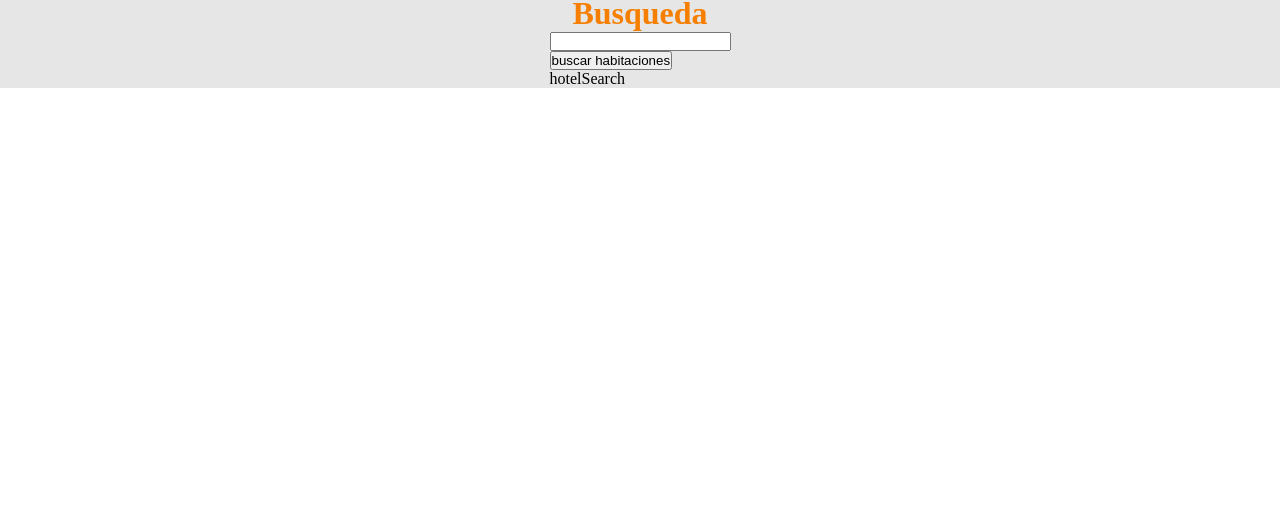
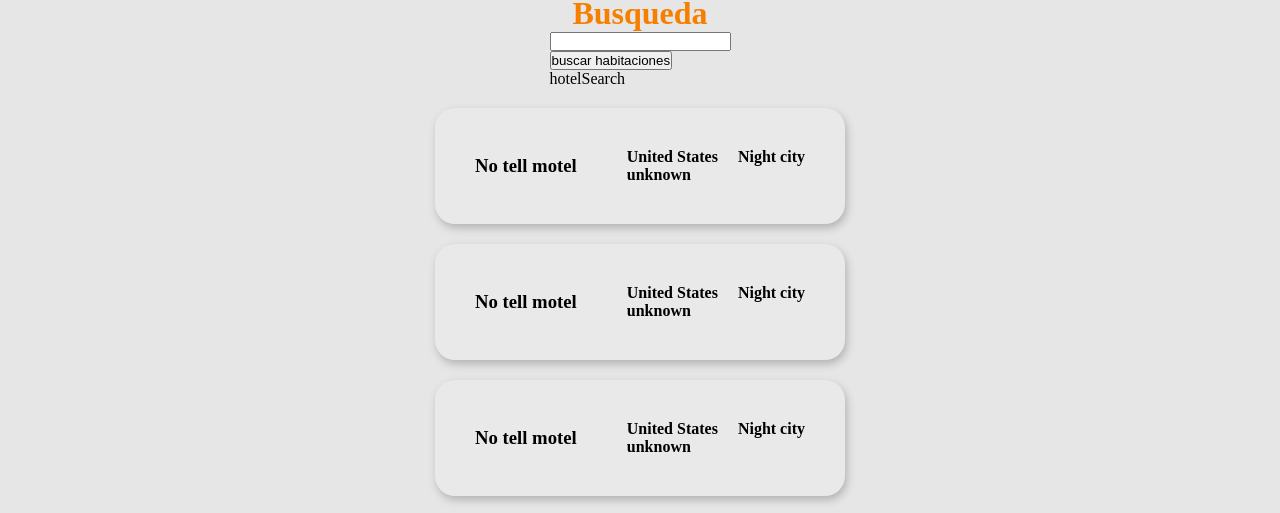
Before and after one commit to DavidTorres16/Prueba-tecnica, a React (Vite) app in the folder prueba-frontend/: page / in a window 1280 px wide. Shown: the part 309-822 px from the top of the page. Before the commit the page ends 800 px from the top, so only its background shows below. Built offline with nearby package versions, Linux system fonts and the light colour scheme.

Commit message:
basic card creation

```diff
--- /dev/null
+++ b/prueba-frontend/src/app/interfaceValidators/generalnterfacesValidator.ts
@@ -0,0 +1,23 @@
+import { hotelInterface, roomInterface } from "@app/interface/general.interfaces";
+
+export function isHotel(obj: any): obj is hotelInterface {
+    return (
+        typeof obj.id === 'number' &&
+        typeof obj.name === 'string' &&
+        typeof obj.country === 'string' &&
+        typeof obj.city === 'string' &&
+        typeof obj.adress === 'string'
+    );
+}
+
+export function isRoom(obj: any): obj is roomInterface {
+    return (
+        typeof obj.id === 'number' &&
+        typeof obj.roomNumber === 'number' &&
+        typeof obj.baseCost === 'number' &&
+        typeof obj.taxes === 'number' &&
+        typeof obj.roomType === 'string' &&
+        typeof obj.hotelId === 'number' &&
+        typeof obj.userId === 'number'
+    );
+}
--- /dev/null
+++ b/prueba-frontend/src/assets/styles/scss/components/ui/_generalCard.scss
@@ -0,0 +1,40 @@
+.card{
+    margin: 20px;
+    border-radius: 20px;
+    display: flex;
+    flex-direction: row;
+    align-items: center;
+    border-radius: 20px;
+    padding: 40px;
+    background-color: var(--gray-3);
+    box-shadow: var(--shadows-gray) 2px 4px 9px;
+    gap: 20px;
+
+    .cardBody{
+        display: flex;
+        align-items: center;
+        justify-content: space-between;
+        gap: 30px;
+
+        .hotelName{
+            margin-right: 20px;
+        }
+
+
+        .cardLocationAdress{
+            display: flex;
+            flex-direction: column;
+            align-items: flex-start;
+            justify-content: space-between;
+
+            .cardLocation{
+                display: flex;
+                flex-direction: row;
+                align-items: center;
+                justify-content: space-between;
+                gap: 20px;
+            }
+        }
+    }
+
+}
--- a/prueba-frontend/src/assets/styles/scss/main.scss
+++ b/prueba-frontend/src/assets/styles/scss/main.scss
@@ -4,6 +4,7 @@
 @import 'themes/theme-default';
 @import 'themes/theme-dark';
 @import 'pages/mainPage';
+@import 'components/ui/generalCard';
 
 
 .theme {
@@ -11,6 +12,8 @@
         --primary-color: #{$primary-color};
         --primary-background: #{$primary-background};
         --secondary-gray: #{$secondary-gray};
+        --gray-3: #{$terciary-gray};
+        --shadows-gray: #{$shadows-gray};
     }
 
     &--dark {
--- a/prueba-frontend/src/assets/styles/scss/themes/_theme-default.scss
+++ b/prueba-frontend/src/assets/styles/scss/themes/_theme-default.scss
@@ -5,5 +5,8 @@ $terciary-color: #00a6fb;
 $primary-alt-color: #EDBC51;
 
 
+$terciary-gray: #e9e9e9;
 $secondary-gray: #cccccc;
 $primary-background: #e6e6e6;
+
+$shadows-gray:#b3b3b3;
--- /dev/null
+++ b/prueba-frontend/src/components/ui/GeneralCard.tsx
@@ -0,0 +1,67 @@
+import React from 'react'
+import { dataInterface } from '@app/interface/general.interfaces'
+import { isHotel, isRoom } from '@app/interfaceValidators/generalnterfacesValidator'
+
+
+
+export const GeneralCard = (prop: dataInterface) => {
+
+  return (
+    <section className='card'>
+        {
+            prop.data != null && isHotel(prop.data) ?
+            <div className='cardBody'>
+                <div className='hotelName'>
+                    <h3>
+                        {prop.data.name }
+                    </h3>
+                </div>
+                <section className='cardLocationAdress'>
+                    <div className='cardLocation'>
+                        <div>
+                            <h4>
+                                {prop.data.country}
+                            </h4>
+
+                        </div>
+                        <div>
+                            <h4>
+                                {prop.data.city }
+                            </h4>
+                        </div>
+                    </div>
+                    <div>
+                        <h4>
+                            {prop.data.adress }
+                        </h4>
+                    </div>
+                </section>
+            </div>
+            : prop.data != null && isRoom(prop.data) ?
+            <div className='cardBody'>
+
+                <h3>
+                    {prop.data.roomNumber}
+                </h3>
+
+                <h4>
+                    {prop.data.roomType}
+                </h4>
+
+                <h4>
+                    {prop.data.baseCost}
+                </h4>
+
+                <h4>
+                    {prop.data.taxes}
+                </h4>
+                <hr className='bottomLine'></hr>
+            </div>
+            :
+            <div>
+                No data
+            </div>
+        }
+    </section>
+  )
+}
--- a/prueba-frontend/src/pages/mainPage.tsx
+++ b/prueba-frontend/src/pages/mainPage.tsx
@@ -2,8 +2,27 @@ import React from 'react';
 import { useEffect, useState } from "react";
 import {SearchBar} from '@components/ui/searchBar';
 import { Banner } from '@components/layout/banner';
+import { GeneralCard } from '@components/ui/GeneralCard';
+import { hotelInterface, roomInterface, dataInterface } from '@app/interface/general.interfaces';
 
 export const MainPage = () => {
+
+    const hotel: hotelInterface ={
+        id:1,
+        name:'No tell motel',
+        country:'United States',
+        city:'Night city',
+        adress:'unknown'
+    }
+
+    const dataObject = {data: hotel}
+
+
+    const arrayHoteles: hotelInterface[] = [
+        hotel,
+        hotel,
+        hotel
+    ]
 
     return (
     <div className='theme--default main'>
@@ -12,6 +31,13 @@ export const MainPage = () => {
         <div>
             <SearchBar/>
         </div>
+        <div>
+            {
+                arrayHoteles.map((hotel)=>(
+                    <GeneralCard {...dataObject}/>
+                ))
+            }
+        </div>
     </div>
     )
 }
```
Also changed, not shown: prueba-frontend/src/app/interface/general.interfaces.ts (added, +28 -0 lines).
